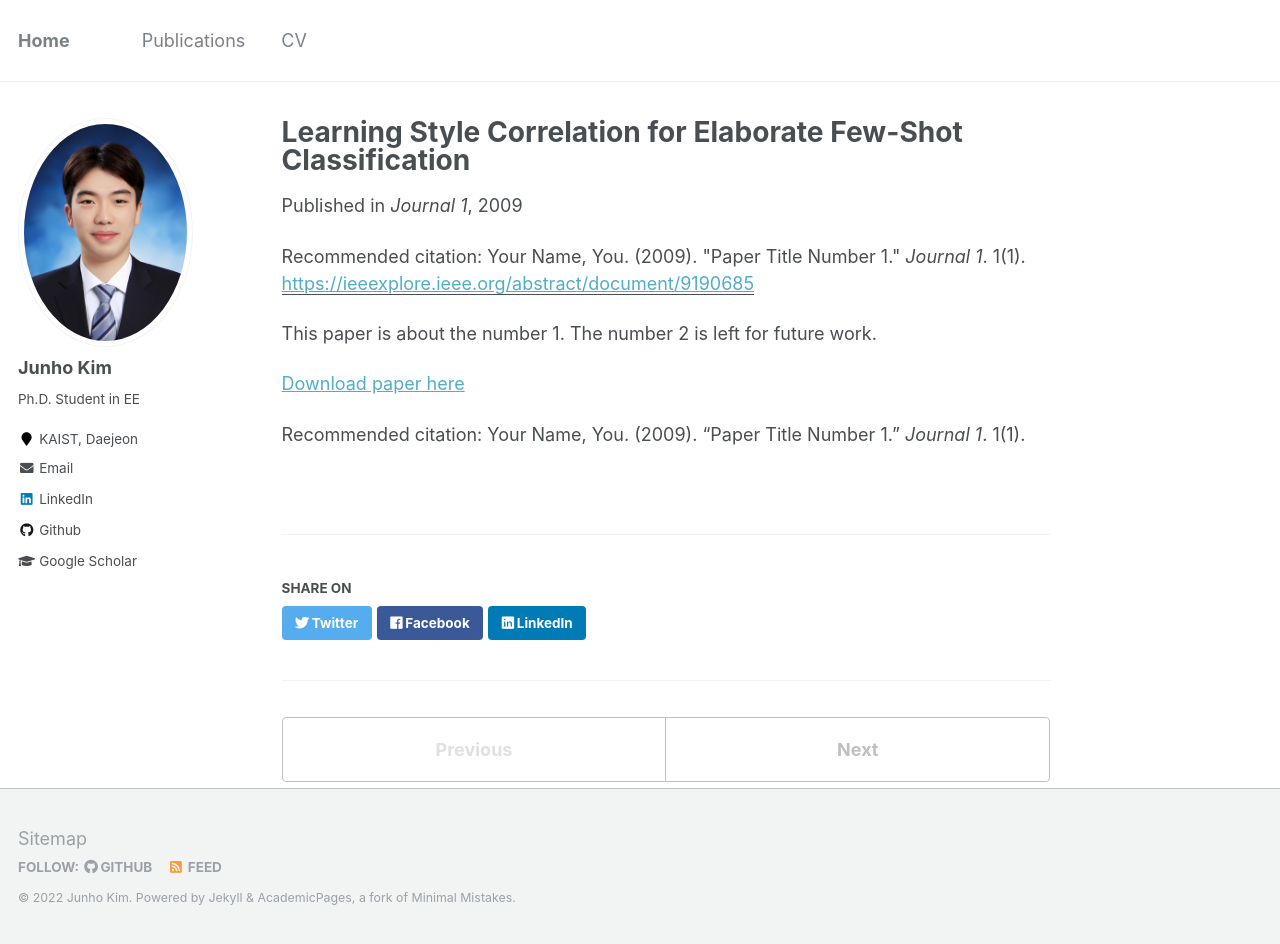
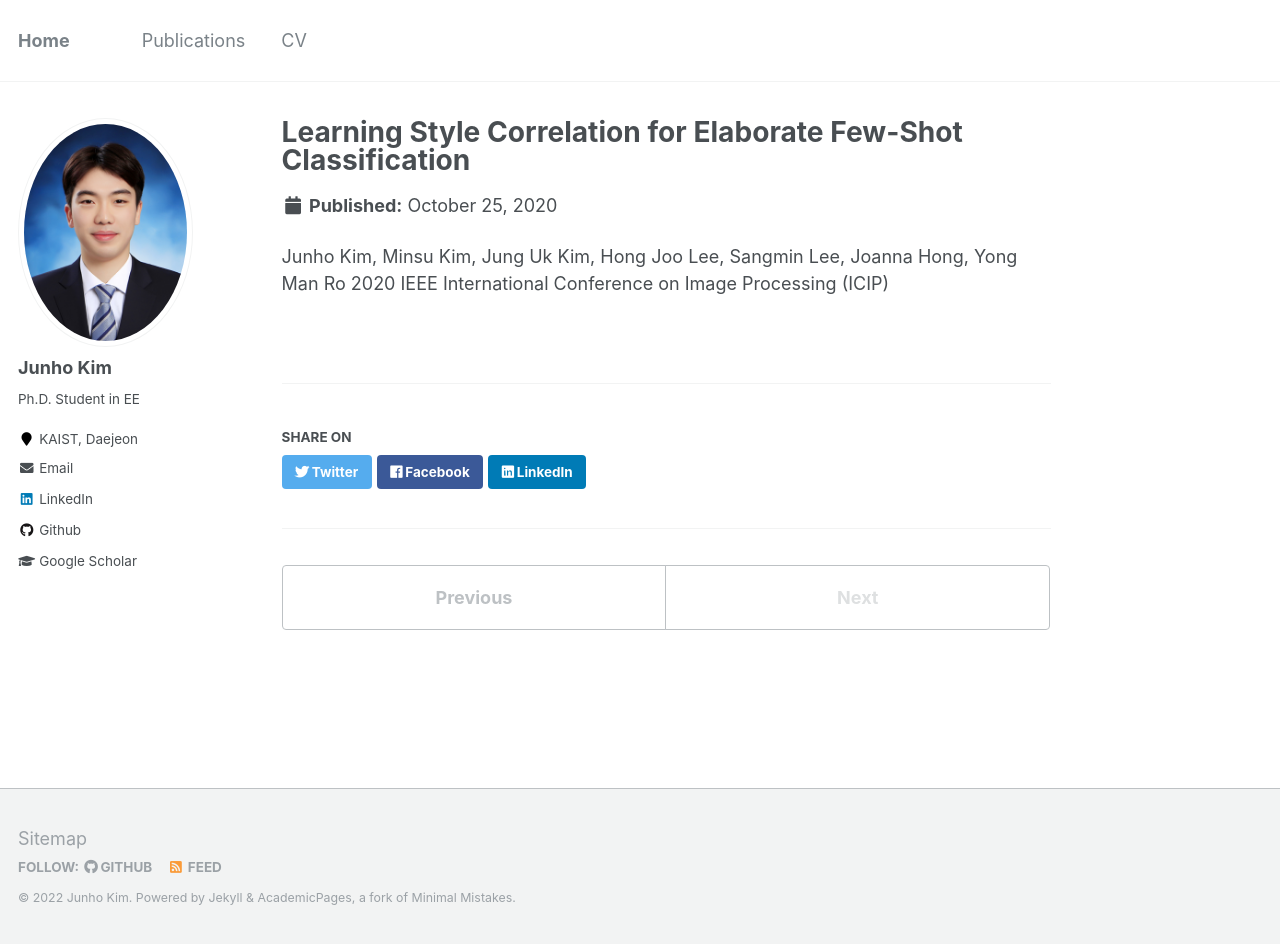
Before and after one commit to jhkim0911/jhkim0911, a Jekyll site: the page built from _publications/2020-10-25-paper-title-number-1.md, in a window 1280 px wide and 944 px high. Built offline with Jekyll 4.4.1, drawn with Linux system fonts in a browser that asks for light colours.

Commit message:
Update 2020-10-25-paper-title-number-1.md

```diff
--- a/_publications/2020-10-25-paper-title-number-1.md
+++ b/_publications/2020-10-25-paper-title-number-1.md
@@ -1,14 +1,7 @@
 ---
 title: "Learning Style Correlation for Elaborate Few-Shot Classification"
 collection: publications
-authors: 'This paper is about the number 1. The number 2 is left for future work.'
-date: 2009-10-01
-venue: 'Journal 1'
 paperurl: 'https://ieeexplore.ieee.org/abstract/document/9190685'
-citation: 'Your Name, You. (2009). &quot;Paper Title Number 1.&quot; <i>Journal 1</i>. 1(1).'
 ---
-This paper is about the number 1. The number 2 is left for future work.
-
-[Download paper here](https://ieeexplore.ieee.org/abstract/document/9190685)
-
-Recommended citation: Your Name, You. (2009). "Paper Title Number 1." <i>Journal 1</i>. 1(1).
+Junho Kim, Minsu Kim, Jung Uk Kim, Hong Joo Lee, Sangmin Lee, Joanna Hong, Yong Man Ro
+2020 IEEE International Conference on Image Processing (ICIP)
```
